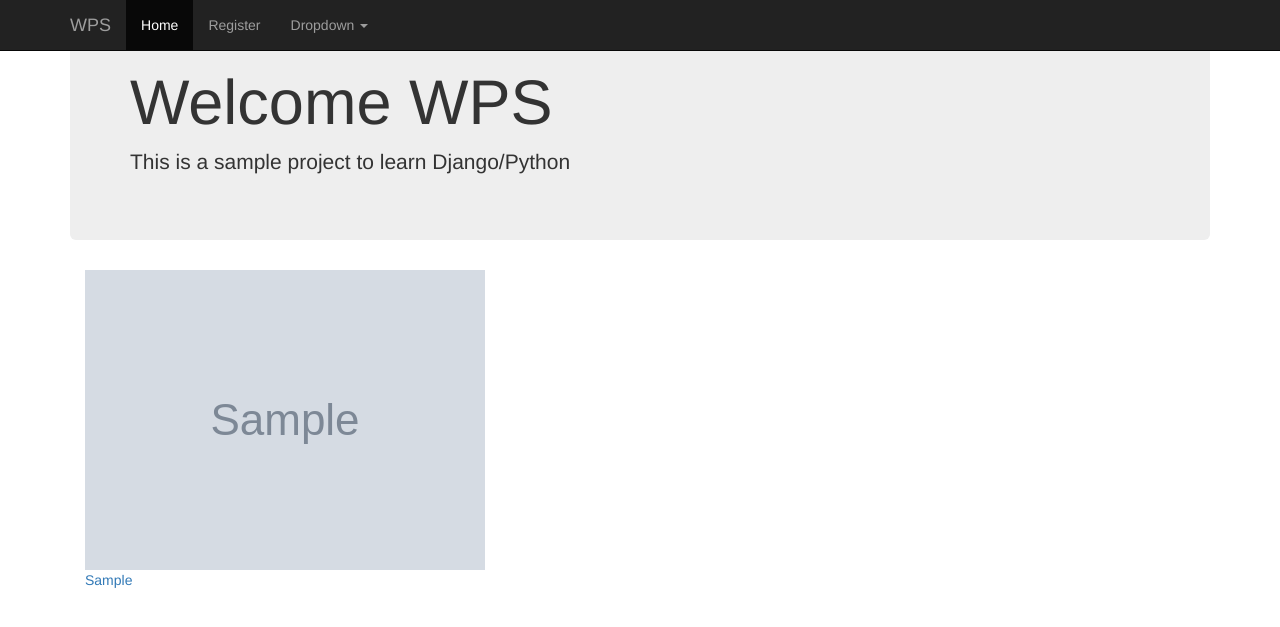
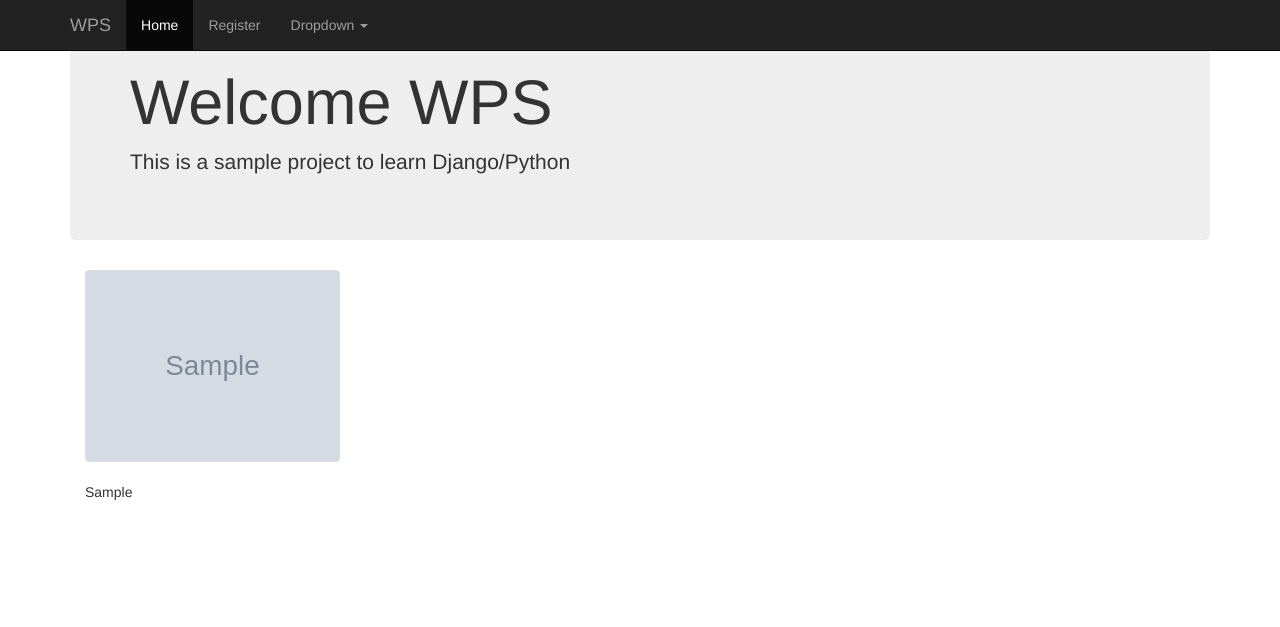
Before and after one commit to afsharm/wps, a Django app: page /wpsa/ in a window 1280 px wide. Shown: the top 627 px of the page. Run offline with Django 3.2, Linux system fonts and the light colour scheme; tables that the repository leaves empty hold one stand-in row (values such as "Sample post"); grey boxes marked "Sample" are stand-in pictures; some libraries are stand-ins or nearby versions.

Commit message:
show images in list with help of ul/li [#2]

```diff
--- a/wpsa/static/wpsa/style.css
+++ b/wpsa/static/wpsa/style.css
@@ -1,3 +1,26 @@
 li a {
 	color: green;
 }
+
+.maxw
+{
+    max-width: 300px;
+    max-height: 300px;
+}
+
+.img-con
+{
+    float: left;
+    margin-left: 10px;
+    margin-right: 10px;
+}
+
+.hide-bullets {
+    list-style:none;
+    margin-left: -40px;
+    margin-top:20px;
+}
+
+.thumbnail {
+    padding: 0;
+}
--- a/wpsa/templates/wpsa/index.html
+++ b/wpsa/templates/wpsa/index.html
@@ -8,15 +8,23 @@
       </div>
 
 {% if active_wp %}
+<ul class="hide-bullets">
 	{% for wp in active_wp %}
-	<div class="col-md-1" style="float: left">
-	<img src=uploads/{{wp.image}}></img>
-		<a href="{% url 'wpsa:detail' wp.id %}">{{wp.province}}</a>
-	</div>
+    <li class="col-sm-3">
+        <a class="thumbnail" href="{% url 'wpsa:detail' wp.id %}">
+            {% if wp.image %} <!-- image is empty or null -->
+            <img src=uploads/{{wp.image}}>
+            {% else %}
+            <img src="http://placehold.it/300x300&text=NO IMAGE">
+            {% endif %}
+            </a>
+        <span>{{wp.province}}</span>
+    </li>
 	{% endfor %}
+</ul>
 {% else %}
 	<p>
 		No Workplace is defined
 	</p>
 {% endif %}
-    {% endblock %}
+{% endblock %}
--- a/wpsa/views.py
+++ b/wpsa/views.py
@@ -12,7 +12,7 @@ class IndexView(generic.ListView):
 	template_name = 'wpsa/index.html'
 	context_object_name = 'active_wp'
 	def get_queryset(self):
-	   return Workplace.objects.order_by('-start_date')[:5]
+	   return Workplace.objects.order_by('-start_date')[:50]
 
 class DetailView(generic.DetailView):
 	model = Workplace
```
